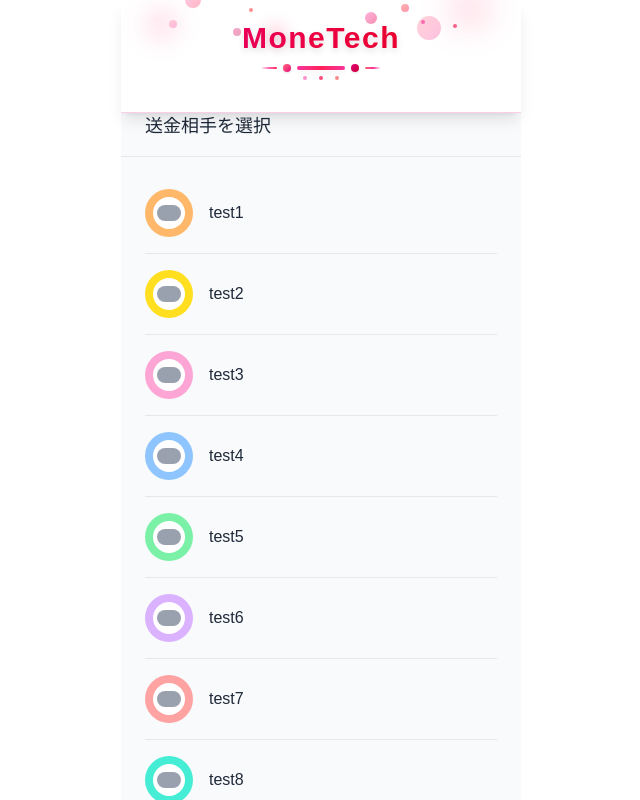
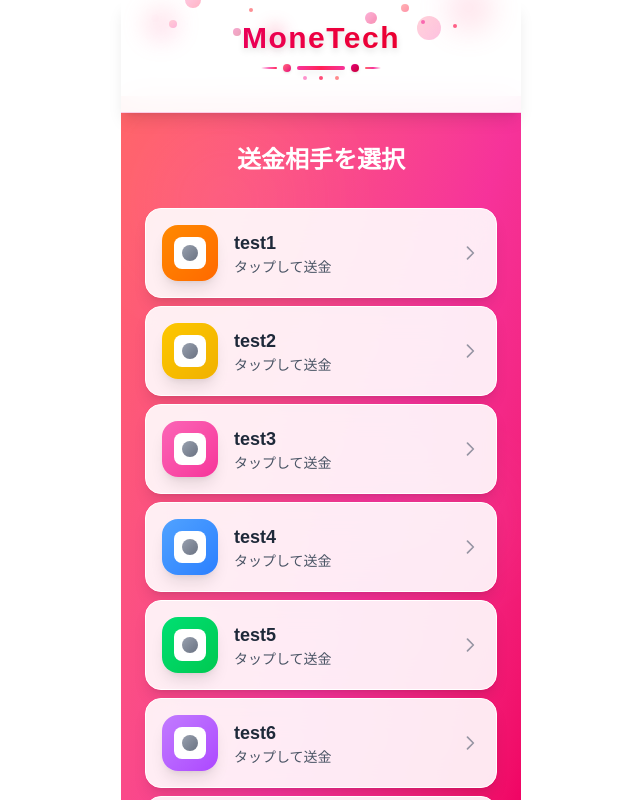
Before and after one commit to takumin4260/monetech, a Next.js app in the folder frontend/: page /send/users in a window 1280 px wide. Shown: the top 800 px of the page, without its empty margins (319-959 px from the left). Built offline with nearby package versions, Linux system fonts and the light colour scheme.

Commit message:
見た目だいたいOK

```diff
--- a/frontend/src/app/home/page.tsx
+++ b/frontend/src/app/home/page.tsx
@@ -1,8 +1,9 @@
 import React from 'react';
+import Link from 'next/link';
 
 export default function MobileAccountScreen() {
   return (
-    <div className="w-[400px] min-h-screen bg-gradient-to-br from-red-400 via-pink-500 to-rose-600 mx-auto relative overflow-hidden">
+    <div className="w-[400px] min-h-screen bg-gradient-to-br from-red-400 via-pink-500 to-rose-600 mx-auto relative overflow-hidden pt-15">
       {/* Background Pattern */}
       <div className="absolute inset-0 opacity-10">
         <div className="absolute top-10 left-10 w-32 h-32 bg-white rounded-full blur-3xl"></div>
@@ -18,7 +19,7 @@ export default function MobileAccountScreen() {
         </div>
 
         {/* Profile Card */}
-        <div className="bg-white/20 backdrop-blur-lg rounded-3xl p-6 mb-6 border border-white/30 shadow-xl">
+        <div className="bg-white/90 backdrop-blur-lg rounded-3xl p-6 mb-6 border border-white shadow-xl">
           <div className="flex items-center space-x-4 mb-6">
             {/* Modern Avatar with Gradient */}
             <div className="w-16 h-16 rounded-2xl bg-gradient-to-br from-red-400 via-pink-400 to-rose-500 flex items-center justify-center shadow-lg">
@@ -29,59 +30,67 @@ export default function MobileAccountScreen() {
 
             {/* User Info */}
             <div className="flex-1">
-              <h2 className="text-lg font-semibold text-white">サンプル 氏名</h2>
-              <p className="text-red-100 text-sm">口座番号：0000000</p>
-              <p className="text-red-100 text-sm">普通預金</p>
+              <h2 className="text-lg font-semibold text-gray-800">サンプル 氏名</h2>
+              <p className="text-gray-600 text-sm">口座番号：0000000</p>
+              <p className="text-gray-600 text-sm">普通預金</p>
             </div>
           </div>
 
           {/* Balance Display */}
           <div className="text-center">
-            <p className="text-sm text-red-100 mb-1">現在の残高</p>
-            <p className="text-4xl font-bold text-white mb-2">¥50,000</p>
+            <p className="text-sm text-gray-600 mb-1">現在の残高</p>
+            <p className="text-4xl font-bold text-gray-800 mb-2">¥50,000</p>
           </div>
         </div>
 
         {/* Action Cards */}
         <div className="space-y-4">
           {/* Send Money Card */}
-          <div className="bg-white/20 backdrop-blur-lg rounded-2xl p-6 border border-white/30 shadow-lg hover:bg-white/25 transition-all duration-300 cursor-pointer group">
+          <div>
+            <Link href="/send/users">
+              <div className="bg-white/90 backdrop-blur-lg rounded-2xl p-6 border border-white shadow-lg hover:bg-white transition-all duration-300 cursor-pointer group">
                 <div className="flex items-center justify-between">
                   <div className="flex items-center space-x-4">
-                <div className="w-12 h-12 bg-gradient-to-br from-white to-red-100 rounded-xl flex items-center justify-center shadow-md group-hover:scale-110 transition-transform duration-300">
-                  <svg className="w-6 h-6 text-red-500" fill="none" stroke="currentColor" viewBox="0 0 24 24">
+                    <div className="w-12 h-12 bg-gradient-to-br from-red-400 to-red-500 rounded-xl flex items-center justify-center shadow-md group-hover:scale-110 transition-transform duration-300">
+                      <svg className="w-6 h-6 text-white" fill="none" stroke="currentColor" viewBox="0 0 24 24">
                         <path strokeLinecap="round" strokeLinejoin="round" strokeWidth={2} d="m7 11 5-5m0 0 5 5m-5-5v12" />
                       </svg>
                     </div>
                     <div>
-                  <h3 className="text-white font-semibold text-lg">送金する</h3>
-                  <p className="text-red-100 text-sm">友達や家族に送金</p>
+                      <h3 className="text-gray-800 font-semibold text-lg">送金する</h3>
+                      <p className="text-gray-600 text-sm">友達や家族に送金</p>
                     </div>
                   </div>
-              <svg className="w-5 h-5 text-white/70" fill="none" stroke="currentColor" viewBox="0 0 24 24">
+                  <svg className="w-5 h-5 text-gray-500" fill="none" stroke="currentColor" viewBox="0 0 24 24">
                     <path strokeLinecap="round" strokeLinejoin="round" strokeWidth={2} d="m7 11 5-5m0 0 5 5m-5-5v12" />
                   </svg>
                 </div>
               </div>
+            </Link>
+          </div>
 
           {/* Request Money Card */}
-          <div className="bg-white/20 backdrop-blur-lg rounded-2xl p-6 border border-white/30 shadow-lg hover:bg-white/25 transition-all duration-300 cursor-pointer group">
+          <div>
+            <Link href="/request">
+              <div className="bg-white/90 backdrop-blur-lg rounded-2xl p-6 border border-white shadow-lg hover:bg-white transition-all duration-300 cursor-pointer group">
                 <div className="flex items-center justify-between">
                   <div className="flex items-center space-x-4">
-                <div className="w-12 h-12 bg-gradient-to-br from-white to-pink-100 rounded-xl flex items-center justify-center shadow-md group-hover:scale-110 transition-transform duration-300">
-                  <svg className="w-6 h-6 text-pink-600" fill="none" stroke="currentColor" viewBox="0 0 24 24">
+                    <div className="w-12 h-12 bg-gradient-to-br from-pink-500 to-rose-600 rounded-xl flex items-center justify-center shadow-md group-hover:scale-110 transition-transform duration-300">
+                      <svg className="w-6 h-6 text-white" fill="none" stroke="currentColor" viewBox="0 0 24 24">
                         <path strokeLinecap="round" strokeLinejoin="round" strokeWidth={2} d="m17 13-5 5m0 0-5-5m5 5V6" />
                       </svg>
                     </div>
                     <div>
-                  <h3 className="text-white font-semibold text-lg">請求する</h3>
-                  <p className="text-red-100 text-sm">支払いをリクエスト</p>
+                      <h3 className="text-gray-800 font-semibold text-lg">請求する</h3>
+                      <p className="text-gray-600 text-sm">支払いをリクエスト</p>
                     </div>
                   </div>
-              <svg className="w-5 h-5 text-white/70" fill="none" stroke="currentColor" viewBox="0 0 24 24">
+                  <svg className="w-5 h-5 text-gray-500" fill="none" stroke="currentColor" viewBox="0 0 24 24">
                     <path strokeLinecap="round" strokeLinejoin="round" strokeWidth={2} d="m7 11 5-5m0 0 5 5m-5-5v12" />
                   </svg>
                 </div>
+              </div>
+            </Link>
           </div>
         </div>
       </div>
--- a/frontend/src/app/send/complete/page.tsx
+++ b/frontend/src/app/send/complete/page.tsx
@@ -1,16 +1,24 @@
 "use client";
-
 import React from 'react';
 import Link from 'next/link';
 
 export default function CompletionPage() {
   return (
-    <div className="w-[400px] min-h-screen bg-gray-50 mx-auto">
-      <div className="px-8 pt-20 flex flex-col items-center text-center space-y-6">
+    <div className="w-[400px] min-h-screen bg-gradient-to-br from-red-400 via-pink-500 to-rose-600 mx-auto relative overflow-hidden">
+      {/* Background Pattern */}
+      <div className="absolute inset-0 opacity-10">
+        <div className="absolute top-10 left-10 w-32 h-32 bg-white rounded-full blur-3xl"></div>
+        <div className="absolute bottom-20 right-10 w-40 h-40 bg-red-200 rounded-full blur-3xl"></div>
+      </div>
+
+      <div className="relative z-10 px-6 pt-32 flex flex-col items-center">
+        {/* メインカード */}
+        <div className="w-full bg-white/90 backdrop-blur-lg rounded-3xl p-8 border border-white shadow-xl">
           {/* チェックマークアイコン */}
-        <div className="w-24 h-24 rounded-full bg-white border-4 border-green-500 flex items-center justify-center shadow-lg">
+          <div className="flex justify-center mb-6">
+            <div className="w-20 h-20 rounded-full bg-gradient-to-br from-green-400 to-green-500 flex items-center justify-center shadow-lg">
               <svg
-            className="w-16 h-16 text-green-500"
+                className="w-12 h-12 text-white"
                 fill="none"
                 stroke="currentColor"
                 viewBox="0 0 24 24"
@@ -19,22 +27,34 @@ export default function CompletionPage() {
                 <path
                   strokeLinecap="round"
                   strokeLinejoin="round"
-              strokeWidth={2}
+                  strokeWidth={3}
                   d="M5 13l4 4L19 7"
                 />
               </svg>
             </div>
+          </div>
 
           {/* 完了メッセージ */}
-        <h1 className="text-xl font-medium text-gray-700">送金処理が完了しました</h1>
+          <div className="text-center mb-8">
+            <h2 className="text-xl font-bold text-gray-800 mb-2">送金処理が完了しました</h2>
+            <p className="text-gray-600 text-sm">
+              お取引ありがとうございました
+            </p>
+          </div>
+        </div>
 
-        {/* トップ画面に戻るボタン */}
+        {/* ボタン */}
+        <div className="w-full px-2 mt-6">
           <Link href="/home" passHref>
-          <button className="mt-8 px-6 py-3 bg-white text-gray-800 font-bold rounded-full border border-gray-300 shadow-md hover:bg-gray-100 transition duration-300 ease-in-out">
-            トップ画面に戻る
+            <button className="w-full bg-white/90 backdrop-blur-lg text-gray-800 font-bold py-4 rounded-2xl border border-white shadow-lg hover:bg-white transition-all duration-300 flex items-center justify-center space-x-2">
+              <svg className="w-5 h-5" fill="none" stroke="currentColor" viewBox="0 0 24 24">
+                <path strokeLinecap="round" strokeLinejoin="round" strokeWidth={2} d="M3 12l2-2m0 0l7-7 7 7M5 10v10a1 1 0 001 1h3m10-11l2 2m-2-2v10a1 1 0 01-1 1h-3m-6 0a1 1 0 001-1v-4a1 1 0 011-1h2a1 1 0 011 1v4a1 1 0 001 1m-6 0h6" />
+              </svg>
+              <span>トップ画面に戻る</span>
             </button>
           </Link>
         </div>
       </div>
+    </div>
   );
 }
--- a/frontend/src/app/send/users/page.tsx
+++ b/frontend/src/app/send/users/page.tsx
@@ -7,46 +7,64 @@ type User = components["schemas"]["User"];
 
 export default async function TransferRecipientScreen() {
   const recipients: User[] = await getUsers();
+
   const avatarColors = [
-    'bg-orange-300', 'bg-yellow-300', 'bg-pink-300', 'bg-blue-300',
-    'bg-green-300', 'bg-purple-300', 'bg-red-300', 'bg-teal-300',
-    'bg-indigo-300', 'bg-rose-300',
+    'from-orange-400 to-orange-500',
+    'from-yellow-400 to-yellow-500',
+    'from-pink-400 to-pink-500',
+    'from-blue-400 to-blue-500',
+    'from-green-400 to-green-500',
+    'from-purple-400 to-purple-500',
+    'from-red-400 to-red-500',
+    'from-teal-400 to-teal-500',
+    'from-indigo-400 to-indigo-500',
+    'from-rose-400 to-rose-500',
   ];
 
   return (
-    <div className="w-[400px] min-h-screen bg-gray-50 mx-auto">
-      {/* Header */}
-      <div className="flex items-center justify-between px-6 py-4 bg-gray-50 border-b border-gray-200">
-        <h1 className="text-lg font-medium text-gray-800">送金相手を選択</h1>
-        <div className="w-6"></div> {/* Spacer for center alignment */}
+    <div className="w-[400px] min-h-screen bg-gradient-to-br from-red-400 via-pink-500 to-rose-600 mx-auto relative overflow-hidden">
+      <div className="absolute inset-0 opacity-10">
+        <div className="absolute top-10 left-10 w-32 h-32 bg-white rounded-full blur-3xl"></div>
+        <div className="absolute bottom-20 right-10 w-40 h-40 bg-red-200 rounded-full blur-3xl"></div>
+        <div className="absolute top-1/3 right-5 w-24 h-24 bg-pink-200 rounded-full blur-2xl"></div>
       </div>
 
-      {/* Recipients List */}
-      <div className="px-6 py-4">
-        {recipients.map((recipient, index) => (
-          <Link
-            key={recipient.id}
-            href={`/send/users/${recipient.id}`}
-            className="block"
-          >
-            <div
-              className="flex items-center space-x-4 py-4 border-b border-gray-200 cursor-pointer hover:bg-gray-100 transition-colors"
-            >
-              {/* Avatar */}
-              <div className={`w-12 h-12 rounded-full ${avatarColors[index % avatarColors.length]} flex items-center justify-center`}>
-                <div className="w-8 h-8 bg-white rounded-full flex items-center justify-center">
-                  <div className="w-6 h-4 bg-gray-400 rounded-full"></div>
+      <div className="relative z-10">
+        <div className="px-6 py-6 pt-12">
+          <div className="text-center mb-2">
+            <h1 className="text-2xl font-bold text-white">送金相手を選択</h1>
           </div>
         </div>
 
-              {/* Name */}
+        <div className="px-6 pb-8">
+          <div className="space-y-3">
+            {recipients.map((user, index) => (
+              <Link key={user.id} href="/send/users/1">
+                <div className="bg-white/90 backdrop-blur-lg rounded-2xl p-4 border border-white shadow-lg hover:bg-white transition-all duration-300 cursor-pointer group mb-2">
+                  <div className="flex items-center space-x-4">
+                    <div className={`w-14 h-14 rounded-2xl bg-gradient-to-br ${avatarColors[index % avatarColors.length]} flex items-center justify-center shadow-lg group-hover:scale-105 transition-transform duration-300`}>
+                      <div className="w-8 h-8 bg-white rounded-lg flex items-center justify-center">
+                        <div className="w-4 h-4 bg-gradient-to-br from-gray-400 to-gray-500 rounded-full"></div>
+                      </div>
+                    </div>
+
                     <div className="flex-1">
-                <p className="text-base font-medium text-gray-800">{recipient.name}</p>
+                      <p className="text-lg font-semibold text-gray-800">{user.name}</p>
+                      <p className="text-gray-600 text-sm">タップして送金</p>
+                    </div>
+
+                    <div className="opacity-70 group-hover:opacity-100 group-hover:translate-x-1 transition-all duration-300">
+                      <svg className="w-5 h-5 text-gray-500" fill="none" stroke="currentColor" viewBox="0 0 24 24">
+                        <path strokeLinecap="round" strokeLinejoin="round" strokeWidth={2} d="m9 5 7 7-7 7" />
+                      </svg>
+                    </div>
                   </div>
                 </div>
               </Link>
             ))}
           </div>
         </div>
+      </div>
+    </div>
   );
 }
```
Lines whose indentation alone changed are shown as unchanged.
